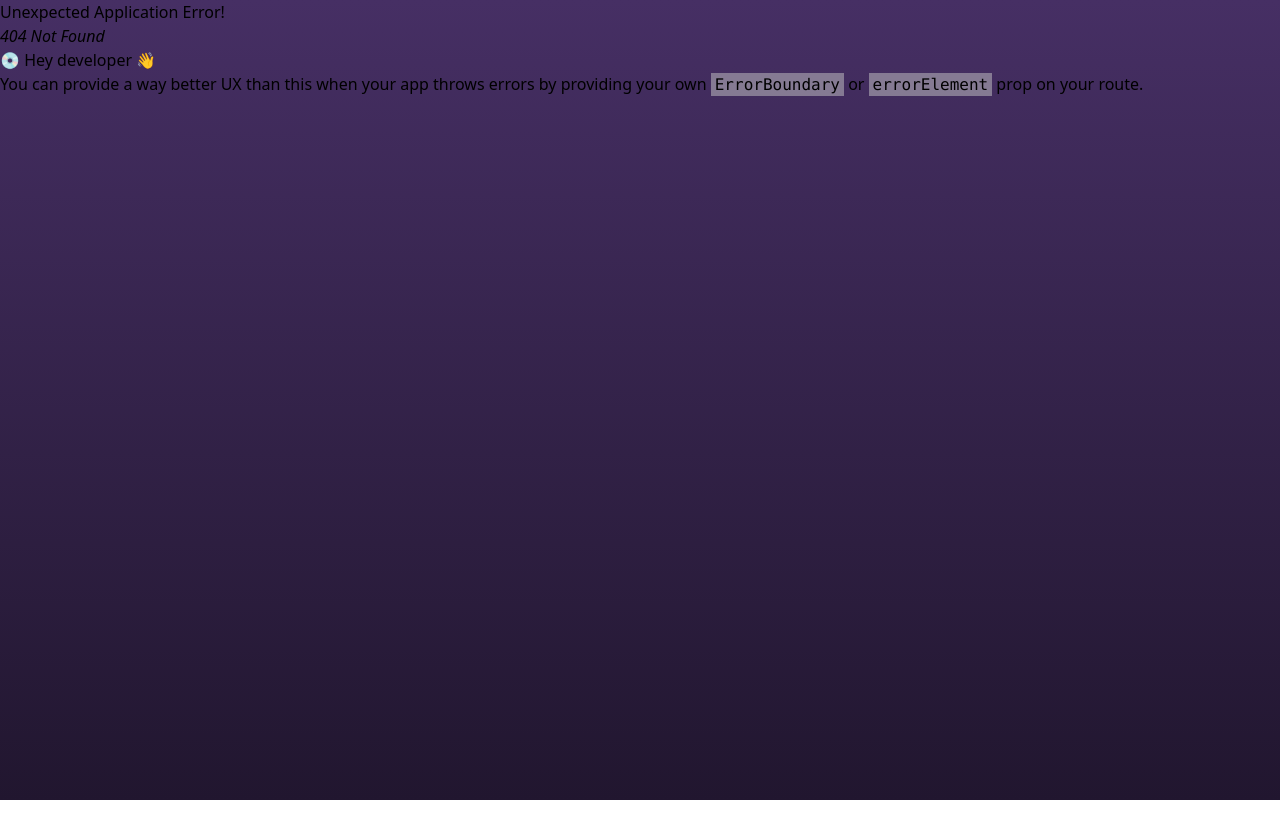
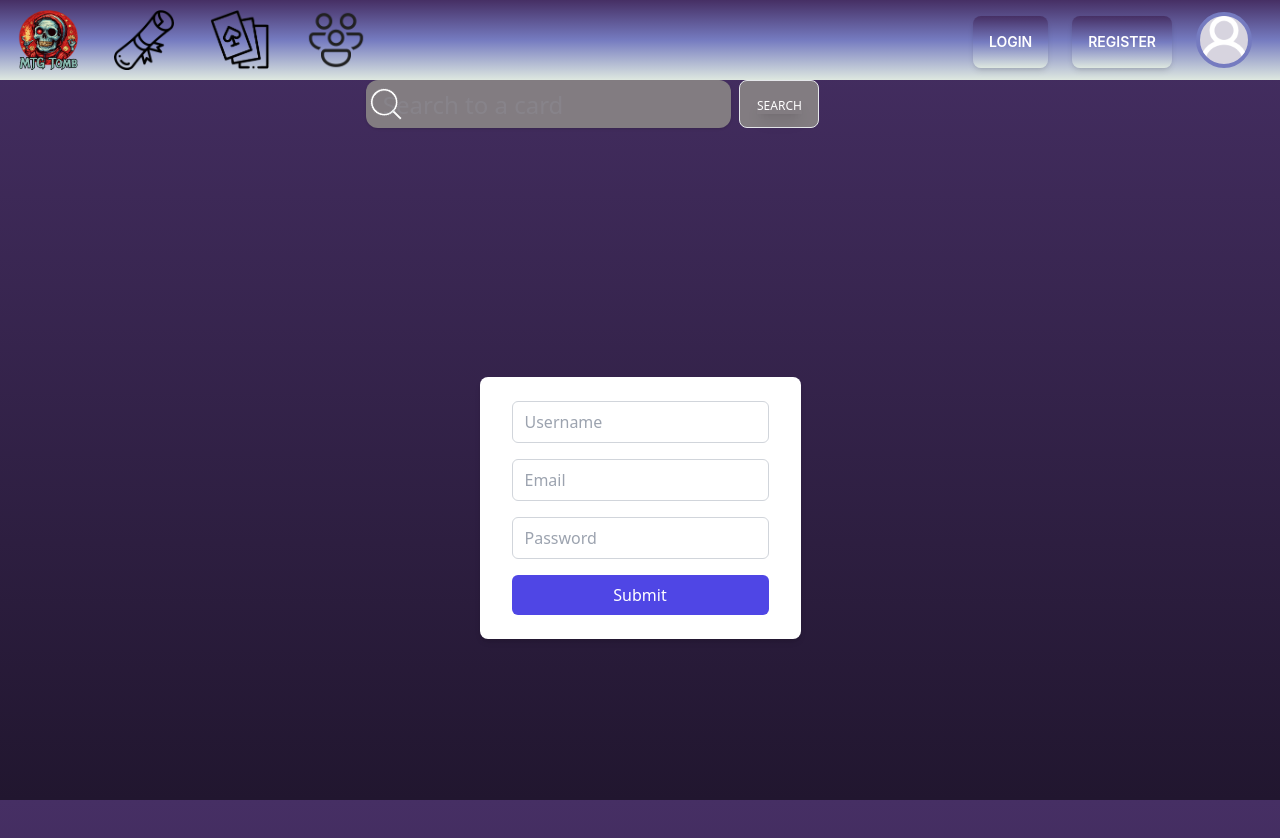
Before and after one commit to chas-academy/u08-business-idea-wepushonsave, a React (Vite) app in the folder frontend/: page /register in a window 1280 px wide. Before the commit this address had no page. Shown: the top 838 px of the page. Before the commit the page ends 800 px from the top, so only its background shows below. Built offline with nearby package versions, Linux system fonts and the light colour scheme.

Commit message:
Route for login and register

```diff
--- a/frontend/src/App.tsx
+++ b/frontend/src/App.tsx
@@ -1,12 +1,9 @@
-/* eslint-disable react/react-in-jsx-scope */
-import Login from './pages/login/Login';
-//import Register from './pages/register/Register';
+
 
 function App() {
   return (
     <>
-      <Login></Login>
-      {/*<Register></Register>*/}
+
     </>
   );
 }
--- a/frontend/src/components/navbar/Navbar.tsx
+++ b/frontend/src/components/navbar/Navbar.tsx
@@ -50,13 +50,13 @@ const Navbar: React.FC<NavbarProps> = ({ toggleSidebar }) => {
         />
       </a>
       {/* Desktop screen */}
-      <a href="/register" className="login-logo-desktop ml-auto 0">
+      <a href="/login" className="login-logo-desktop ml-auto 0">
         <button className="hidden font-inter text-sm md:inline-block m-3 mt-4 p-4 bg-btn-gradient text-white font-semibold md:rounded-lg shadow-md hover:shadow-lg hover:shadow-plum hover:bg-mint/60 relative overflow-hidden">
           <span className="absolute inset-0 border-2 border-transparent hover:border-white rounded-lg"></span>
           LOGIN
         </button>
       </a>
-      <a href="/login" className="register-logo-desktop 0">
+      <a href="/register" className="register-logo-desktop 0">
         <button className="hidden font-inter text-sm md:inline-block m-3 mt-4 p-4 bg-btn-gradient text-white font-semibold md:rounded-lg shadow-md hover:shadow-lg hover:shadow-plum hover:bg-mint/60 relative overflow-hidden">
           <span className="absolute inset-0 border-2 border-transparent hover:border-white rounded-lg"></span>
           REGISTER
--- a/frontend/src/main.tsx
+++ b/frontend/src/main.tsx
@@ -38,6 +38,8 @@ import ProfileDashboard from './pages/profile/ProfileDashboard.tsx';
 import MyCollectionCards from './pages/profile/MyCollectionCards.tsx';
 import MyCollectionCommons from './pages/profile/MyCollectionCommons.tsx';
 import MyCollectionRare from './pages/profile/MyCollectionRare.tsx';
+import RegisterUser from './pages/register/Register.tsx';
+import LoginUser from './pages/login/Login.tsx';
 
 // context
 import {SearchProvider} from './components/search/SearchContext.tsx';
@@ -68,6 +70,8 @@ const router = createBrowserRouter(
         }}
       />
       <Route path="community" element={<Threads />} />
+
+
 
       <Route
         path="card/:id"
@@ -103,6 +107,8 @@ const router = createBrowserRouter(
       <Route path="mycollection" element={<MyCollectionCards />} />
       <Route path="mycollection-commmons" element={<MyCollectionCommons />} />
       <Route path="mycollection-rare" element={<MyCollectionRare />} />
+      <Route path="register" element={<RegisterUser />} />
+      <Route path="login" element={<LoginUser />} />
     </Route>
   )
 );
--- a/frontend/src/pages/login/Login.tsx
+++ b/frontend/src/pages/login/Login.tsx
@@ -3,7 +3,7 @@ import {useState} from 'react';
 import Validation from './loginValidation';
 
 
-const loginUser = () => {
+const LoginUser = () => {
   const [values, setValues] = useState({
     email: '',
     password: '',
@@ -20,7 +20,7 @@ const loginUser = () => {
     setErrors(errorCheck);
 
     if (!errorCheck.email && !errorCheck.password) {
-      fetch('http://localhost:3000/api/user/signin', {
+      fetch('http://localhost:3000/api/user/login', {
         method: 'POST',
         mode: 'cors',
         headers: {
@@ -85,7 +85,7 @@ const loginUser = () => {
     </>
   );
 };
-export default loginUser;
+export default LoginUser;
 
 /*
 <div className="relative w-64 h-64 mx-auto">
--- a/frontend/src/pages/register/Register.tsx
+++ b/frontend/src/pages/register/Register.tsx
@@ -1,63 +1,42 @@
-
 /* eslint-disable react/react-in-jsx-scope */
 
-/*const [email, setEmail] = useState("");
-const [password, setPassword] = useState("");
-const [register, setRegister] = useState(false);*/
-
-const registerUser = () => {
+const RegisterUser = () => {
   const handleSubmit = (e: React.FormEvent<HTMLFormElement>) => {
     e.preventDefault();
-    //console.log(e.target)
-    const form = (e.currentTarget)
-    const formdata = {    //should it be formdata = new FormData() ???
+    const form = e.currentTarget;
+    const formdata = {
       username: form.username.value,
       email: form.email.value,
-      password: form.password.value
-                              //username here too??
-    }
-    console.log(formdata)
-  //
+      password: form.password.value,
+    };
+
     if (form.username && form.email && form.password) {
-      fetch("http://localhost:3000/api/user/signup", {
-        method: "POST",
-        mode: "cors",
-        headers: { // ?This? or pass it directly to the URLSearchParams constructor ??
-          "Content-Type": "application/json"
+      fetch('http://localhost:3000/api/user/register', {
+        method: 'POST',
+        mode: 'cors',
+        headers: {
+          'Content-Type': 'application/json',
         },
         body: JSON.stringify(formdata),
-      })
-      /*
-      body: formdata })
-      .then(res => res.json())
-      .then(response => {
-        console.log(response)
-      })
-      .catch(error => {
-        console.log(error)
       });
-      */
-
     } else {
       console.log('Errors');
     }
 
-
-    alert("User registered successfully!");
+    alert('User registered successfully!');
   };
 
   return (
     <>
-
       <h1 className="text-3xl font-bold text-center">Register</h1>
-<form action="" onSubmit={handleSubmit} className="flex justify-center items-center h-screen">
+      <form
+        action=""
+        onSubmit={handleSubmit}
+        className="flex justify-center items-center h-screen">
         <div className="bg-white rounded-lg shadow-md px-8 py-6 flex flex-col space-y-4">
-
           <div className="flex flex-col">
-
             <input
               type="text"
-        id="username"
               name="username"
               className="appearance-none rounded-md border border-gray-300 px-3 py-2 text-gray-700 focus:outline-none focus:ring-2 focus:ring-indigo-500"
               placeholder="Username"
@@ -65,10 +44,8 @@ const registerUser = () => {
           </div>
 
           <div className="flex flex-col">
-
             <input
               type="email"
-        id="email"
               name="email"
               className="appearance-none rounded-md border border-gray-300 px-3 py-2 text-gray-700 focus:outline-none focus:ring-2 focus:ring-indigo-500"
               placeholder="Email"
@@ -76,10 +53,8 @@ const registerUser = () => {
           </div>
 
           <div className="flex flex-col">
-
             <input
               type="password"
-        id="password"
               name="password"
               className="appearance-none rounded-md border border-gray-300 px-3 py-2 text-gray-700 focus:outline-none focus:ring-2 focus:ring-indigo-500"
               placeholder="Password"
@@ -87,19 +62,16 @@ const registerUser = () => {
           </div>
           <button
             type="submit"
-      className="w-full bg-indigo-600 text-white py-2 rounded-md hover:bg-indigo-700 focus:outline-none focus:ring-2 focus:offset-2 focus:ring-indigo-500"
-    >
+            className="w-full bg-indigo-600 text-white py-2 rounded-md hover:bg-indigo-700 focus:outline-none focus:ring-2 focus:offset-2 focus:ring-indigo-500">
             Submit
           </button>
         </div>
       </form>
-
-
     </>
   );
 };
 
-export default registerUser;
+export default RegisterUser;
 
 /*
 <h1 className="text-3xl font-bold text-center">Register</h1>
```
Also changed, not shown: 1 other file (tests, documents, lock files or other folders). Lines whose indentation alone changed are shown as unchanged.
